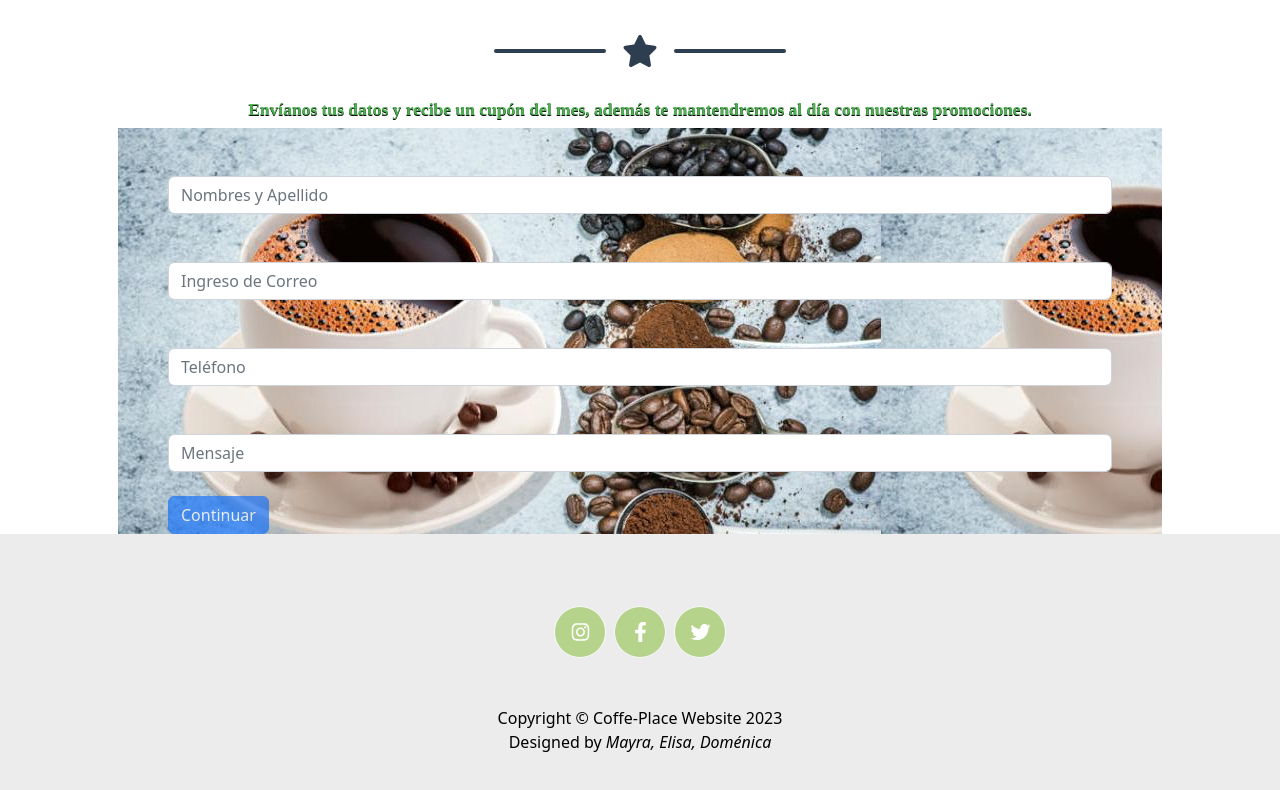
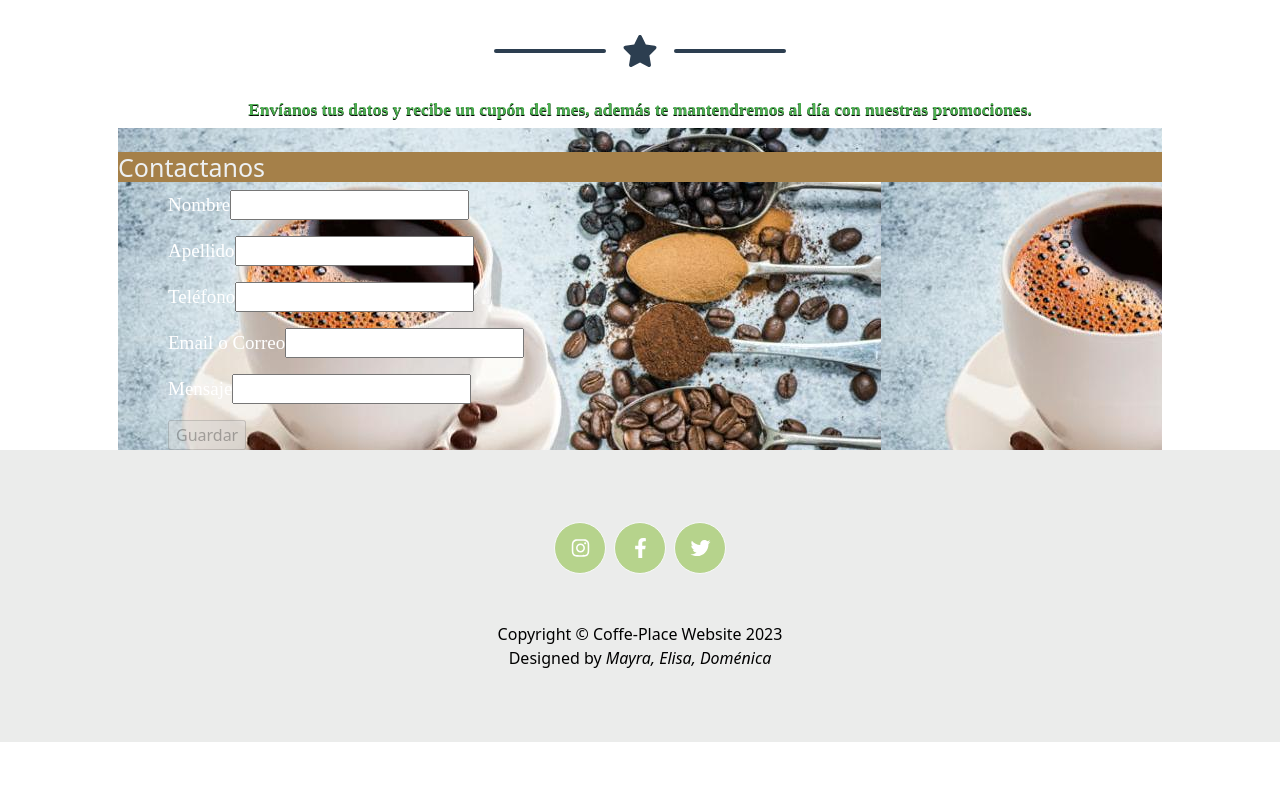
Before and after one commit to Mayra025/AppWeb_Cafeteria, an Angular app in the folder 0PryApp/frontend/: page /contacto in a window 1280 px wide. Shown: the part 1045-1835 px from the top of the page. After the commit the page ends 1787 px from the top, so only its background shows below. Built offline with nearby package versions, Linux system fonts and the light colour scheme; a web font is replaced by a local one.

Commit message:
contacto

```diff
--- a/0PryApp/frontend/src/app/contacto/contacto.component.html
+++ b/0PryApp/frontend/src/app/contacto/contacto.component.html
@@ -40,83 +40,74 @@
     <!-- Formulario de Contacto-->
 
     <div class="formulario">
-        <h1 class="text-center text-uppercase text-secondary mb-0">FORMULARIO DE CONTACTO</h1>
+            <h1 class="text-center text-uppercase text-secondary mb-0">FORMULARIO DE CONTACTO</h1>
         <!-- Icon Divider-->
             <div class="divider-custom">
                 <div class="divider-custom-line"></div>
                 <div class="divider-custom-icon"><i class="fas fa-star"></i></div>
                 <div class="divider-custom-line"></div>
             </div>
-        <h4>
+            <h4>
             <b>Envíanos tus datos y recibe un cupón del mes, además
             te mantendremos al día con nuestras promociones.</b></h4>
 
             <div class="formularioContacto">
                 <br>
-                <form class="contacto" #formReg="ngForm">
-                    <div class="form-group">
-                        <label for="nombres"> </label>
-                        <input type="text" name="nombres" #nombres="ngModel" [(ngModel)]="reg.nombre" required
-                            pattern="[a-zA-Z]+" class="form-control form-control-user"
-                            placeholder="Nombres y Apellido" />
-                        <span *ngIf="nombres.touched && !nombres.valid">
-                            * Nombre es obligatorio
+                            <h2>{{titulo}}</h2>
+                <form #contactoForm="ngForm" (ngSubmit)="guardarContacto(contactoForm)">
+                    <p>
+                        <label for="nombre">Nombre</label>
+                        <input type="text" name="nombre" #nombre="ngModel" [(ngModel)]="contacto.nombre" required>
+                        <span *ngIf="nombre.touched && !nombre.valid">
+                            Ingrese su nombre
                         </span>
-                    </div>
-                    <br>
-
-                    <div class="form-group">
-                        <label for="correo"> </label>
-                        <input type="text" name="correo" #correo="ngModel" [(ngModel)]="reg.correo" required
-                            pattern="" class="form-control form-control-user"
-                            placeholder="Ingreso de Correo" />
-                        <span *ngIf="correo.touched && !correo.valid">
-                            * Correo es obligatorio
+                    </p>
+                    <p>
+                        <label for="apellido">Apellido</label>
+                        <input type="text" name="apellido" #apellido="ngModel" [(ngModel)]="contacto.apellido" required>
+                        <span *ngIf="apellido.touched && !apellido.valid">
+                            Ingrese su apellido
                         </span>
-                    </div>
-                    <br>
-
-                    <div class="form-group">
-                        <label for="telefono"> </label>
-                        <input type="text" name="telefono" #telefono="ngModel" [(ngModel)]="reg.telefono"
-                            required pattern="[0-9]+" class="form-control form-control-user"
-                            placeholder="Teléfono" />
+                    </p>
+                    <p>
+                        <label for="telefono">Teléfono</label>
+                        <input type="text" name="apellido" #telefono="ngModel" [(ngModel)]="contacto.telefono" required>
                         <span *ngIf="telefono.touched && !telefono.valid">
-                            * Teléfono es obligatorio
+                            Ingrese un teléfono
                         </span>
-                    </div>
-
-                    <br>
-
-                    <div class="form-group">
-                        <label for="mensaje"> </label>
-                        <input type="text" name="mensaje" #mensaje="ngModel" [(ngModel)]="reg.mensaje"
-                            required class="form-control form-control-user" placeholder="Mensaje"/>
+                    </p>
+                    <p>
+                        <label for="email">Email o Correo</label>
+                        <input type="text" name="email" #email="ngModel" [(ngModel)]="contacto.email" required>
+                        <span *ngIf="email.touched && !email.valid">
+                        Ingrese su email o correo
+                        </span>
+                    </p>
+                    <p>
+                        <label for="mensaje">Mensaje</label>
+                        <input type="text" name="mensaje" #mensaje="ngModel" [(ngModel)]="contacto.mensaje" required>
                         <span *ngIf="mensaje.touched && !mensaje.valid">
-                            * Campo obligatorio
+                            Ingrese su mensaje
                         </span>
-                    </div>
-                    <br>
-
-                    <input type="submit" name="Continuar" [disabled]="!formReg.form.valid"
-                    class="btn btn-primary btn-sucess btn-block" value="Continuar" [routerLink]="'/contacto'">
-
+                    </p>
+                    <input type="submit" value="Guardar" [disabled]="!contactoForm.form.valid">
                 </form>
 
+                <div class="message success" *ngIf="status=='success'">
+                    Su mensaje ha sido envido
+                </div>
+
+                <div class="message failed" *ngIf="status=='failed'">
+                    no se envio wey
+                </div>
 
             </div>
 
             <div class="col-lg-2">
 
-            </div>
+        </div>
 
 
     </div>
 
-
-
-
-
-
-
 </div>
--- a/0PryApp/frontend/src/app/contacto/contacto.component.ts
+++ b/0PryApp/frontend/src/app/contacto/contacto.component.ts
@@ -1,22 +1,54 @@
 import { Component, ElementRef, OnInit,Renderer2,ViewChild } from '@angular/core';
-import { Contacto } from '../models/contacto';
+import { CafeteriaService} from 'src/app/services/cafeteria.services';
+import { Contacto } from 'src/app/models/contacto';
+import { Global } from '../../app/services/global';
+import { NgForm } from '@angular/forms';
 
 @Component({
   selector: 'app-contacto',
   templateUrl: './contacto.component.html',
-  styleUrls: ['./contacto.component.css']
+  styleUrls: ['./contacto.component.css'],
+  providers: [CafeteriaService]
 })
 export class ContactoComponent implements OnInit {
-  public reg: Contacto;
+  public titulo: string;
+  public contacto: Contacto;
+  public contactoGuardado: Contacto;
+  public url: string;
+  public status: string;
 
-  mostrar=false;
+  constructor(
+    private _cafeteriaService: CafeteriaService
+  ) {
+    this.titulo = "Contactanos";
+    this.url = Global.url;
+    this.contacto = new Contacto("", "", "","", "", "");
+    this.contactoGuardado =new Contacto("", "", "","","","");
+    this.status = '';
 
-  constructor() {
-    this.reg = new Contacto('', '', '', '')
   }
 
   ngOnInit(): void {
 
   }
 
+  guardarContacto(form: NgForm) {
+    this._cafeteriaService.guardarContacto(this.contacto).subscribe(
+      response => {
+        if (response.contacto) {
+                this.contactoGuardado = response;
+                this.status = 'success';
+                console.log(response.contacto._id);
+                form.reset();
+
+          } else {
+            this.status = 'failed';
+          }
+      },
+      error => {
+        console.log(<any>error);
+      }
+    );
+  }
+
 }
--- a/0PryApp/frontend/src/app/models/contacto.ts
+++ b/0PryApp/frontend/src/app/models/contacto.ts
@@ -1,10 +1,10 @@
-export class Contacto {
+export class Contacto{
     constructor(
-
-        public nombre: string,
-        public correo: string,
-        public telefono: string,
-        public mensaje: string
-
-    ) { }
+        public _id:string,
+        public nombre:String,
+        public apellido:String,
+        public telefono:String,
+        public email:String,
+        public mensaje:String
+    ){}
 }
--- /dev/null
+++ b/0PryApp/frontend/src/app/services/cafeteria.services.ts
@@ -0,0 +1,27 @@
+import { Injectable } from '@angular/core';
+import { HttpClient, HttpHeaders } from '@angular/common/http';
+import { Contacto } from '../models/contacto';
+import { Observable } from 'rxjs';
+import { Global } from './global';
+
+@Injectable()
+export class CafeteriaService {
+    public url: string;
+
+    constructor(
+        private _http: HttpClient
+    ) {
+        this.url = Global.url;
+    }
+    //ver todos los eventos
+    //http://localhost:3600/eventos
+
+    //guardar evento
+    //http://localhost:3600/guardar-contacto
+    guardarContacto(contacto: Contacto): Observable<any> {
+        let params = JSON.stringify(contacto);
+        let headers = new HttpHeaders().set('Content-Type', 'application/json');
+        return this._http.post(this.url+'guardar-contacto',params,{headers: headers});
+    }
+
+}
--- /dev/null
+++ b/0PryApp/frontend/src/app/services/global.ts
@@ -0,0 +1,3 @@
+export var Global = {
+    url: 'http://localhost:3600/'
+}
```
